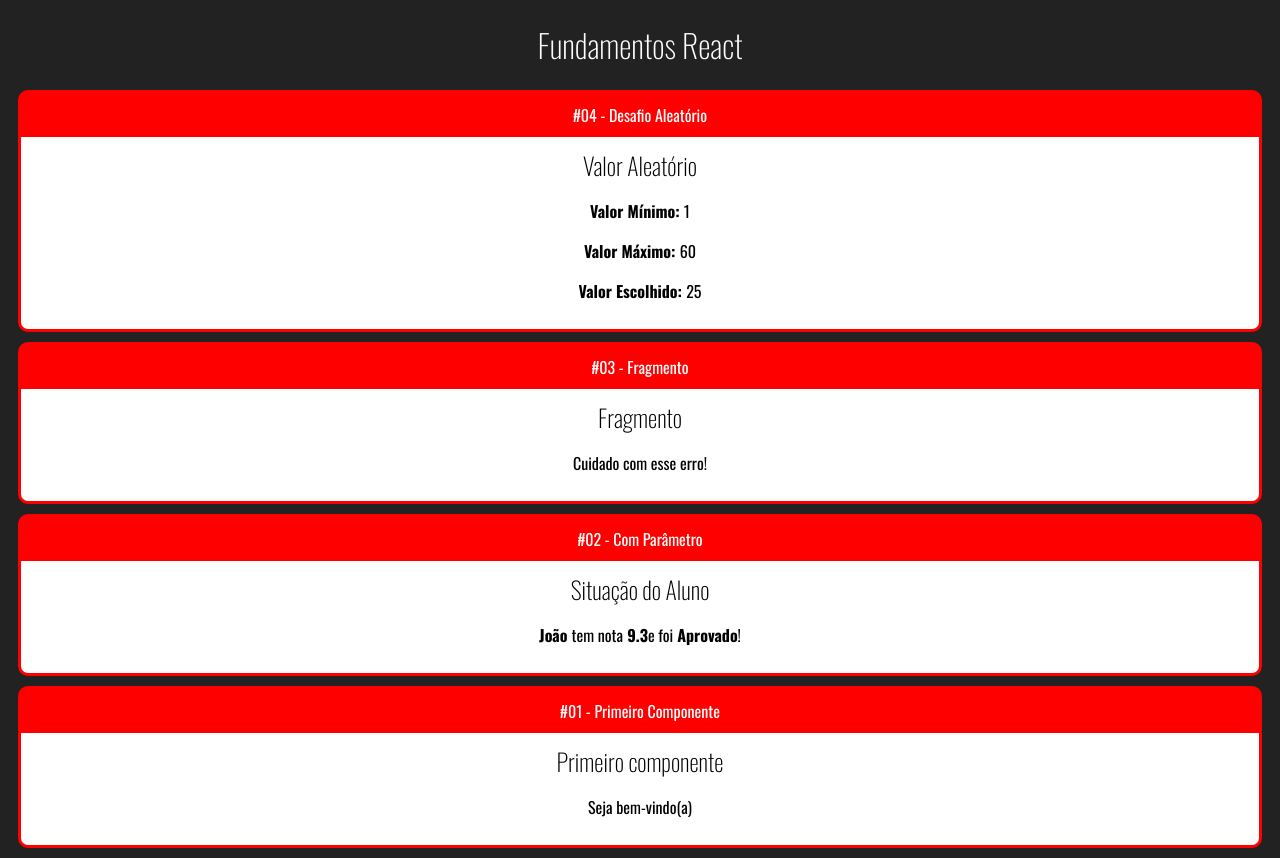
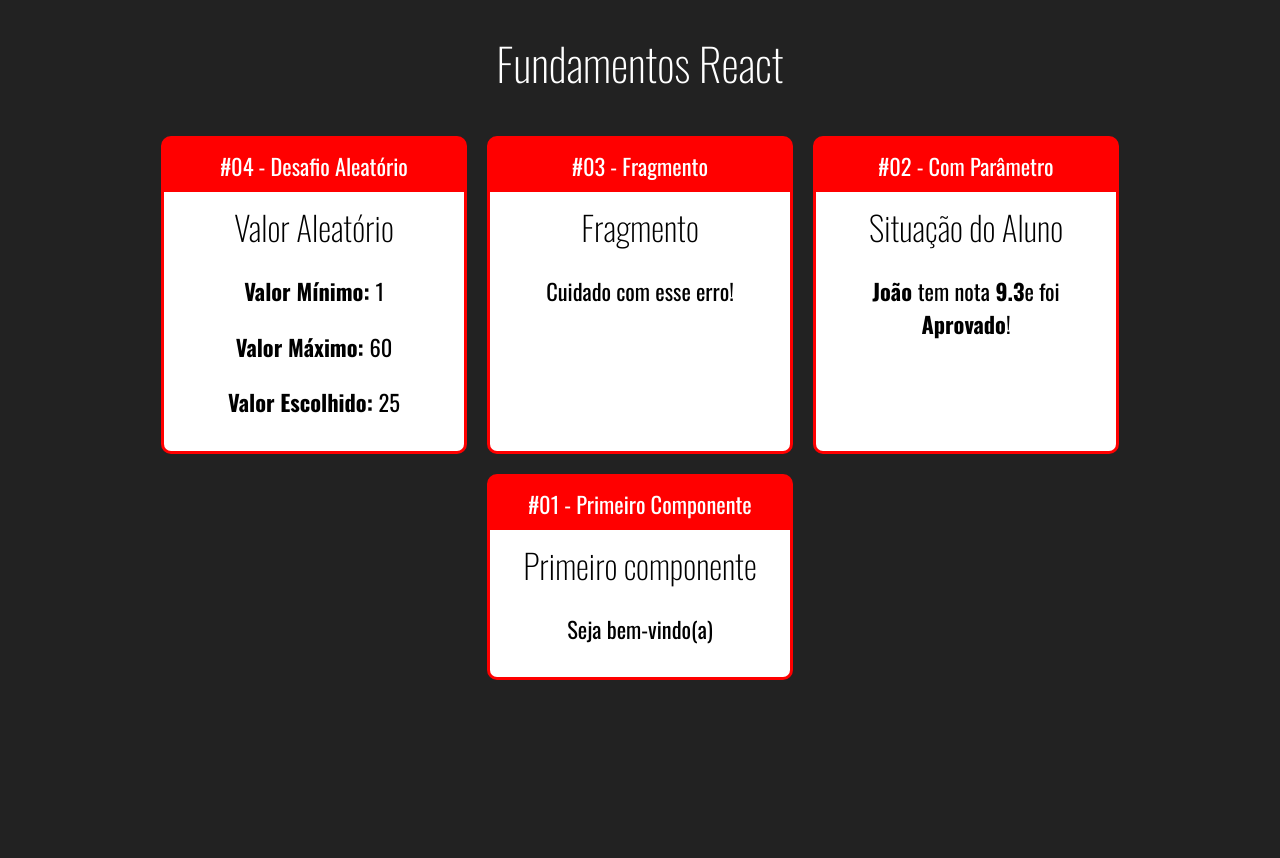
Before and after one commit to lukendev/fundamentos-react, a React (Create React App) app: page / in a window 1280 px wide. After the commit the page ends 800 px from the top, so only its background shows below. Built offline with nearby package versions, Linux system fonts and the light colour scheme.

Commit message:
feat: improving Card with CSS

```diff
--- /dev/null
+++ b/src/App.css
@@ -0,0 +1,5 @@
+.App .Cards{
+    display: flex;
+    justify-content: center;
+    flex-wrap: wrap;
+}
--- a/src/App.jsx
+++ b/src/App.jsx
@@ -1,3 +1,4 @@
+import './App.css'
 import React from 'react'
 
 import Card from './components/layout/Card'
@@ -8,8 +9,10 @@
 
 export default _ =>
 
-    <div id='app'>
+    <div className='App'>
         <h1>Fundamentos React</h1>
+
+        <div className="Cards">
 
             <Card titulo="#04 - Desafio Aleatório">
                 <Aleatorio min={1} max={60} />
@@ -30,8 +33,6 @@
                 <Primeiro></Primeiro>
             </Card>
 
-
-
-
+        </div>
 
     </div>
--- a/src/components/layout/Card.css
+++ b/src/components/layout/Card.css
@@ -4,6 +4,11 @@
     overflow: hidden;
     border: 3px solid red;
     margin: 10px;
+
+    display: flex;
+    flex-direction: column;
+    min-width: 300px;
+    max-width: 300px;
 }
 
 .Card .Title{
@@ -13,6 +18,7 @@
 }
 
 .Card .Content{
+    flex: 1;
     background-color: #fff;
     color: #000;
     padding: 10px;
--- a/src/index.css
+++ b/src/index.css
@@ -3,6 +3,7 @@
     background-color: #222;
     color: #fff;
     text-align: center;
+    font-size: 1.4rem;
 }
 
 h1, h2, h3{
```
Lines whose indentation alone changed are shown as unchanged.
